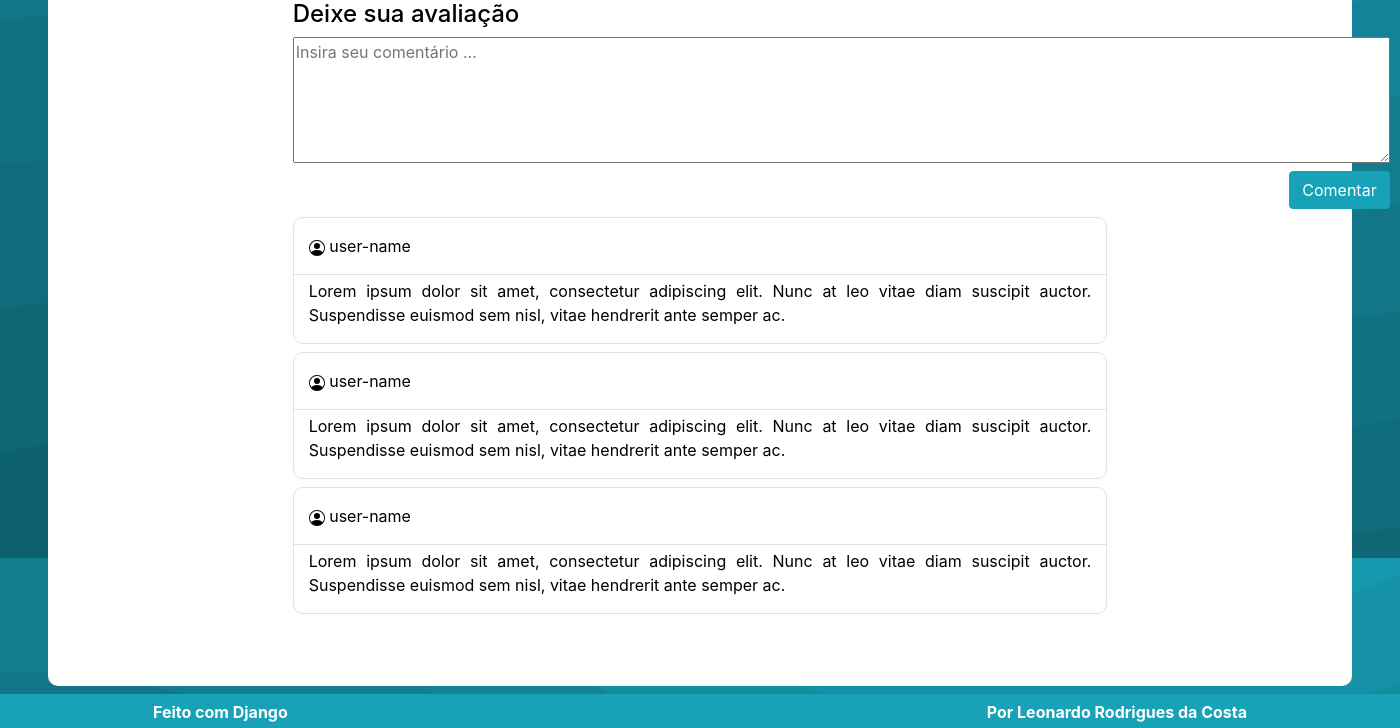
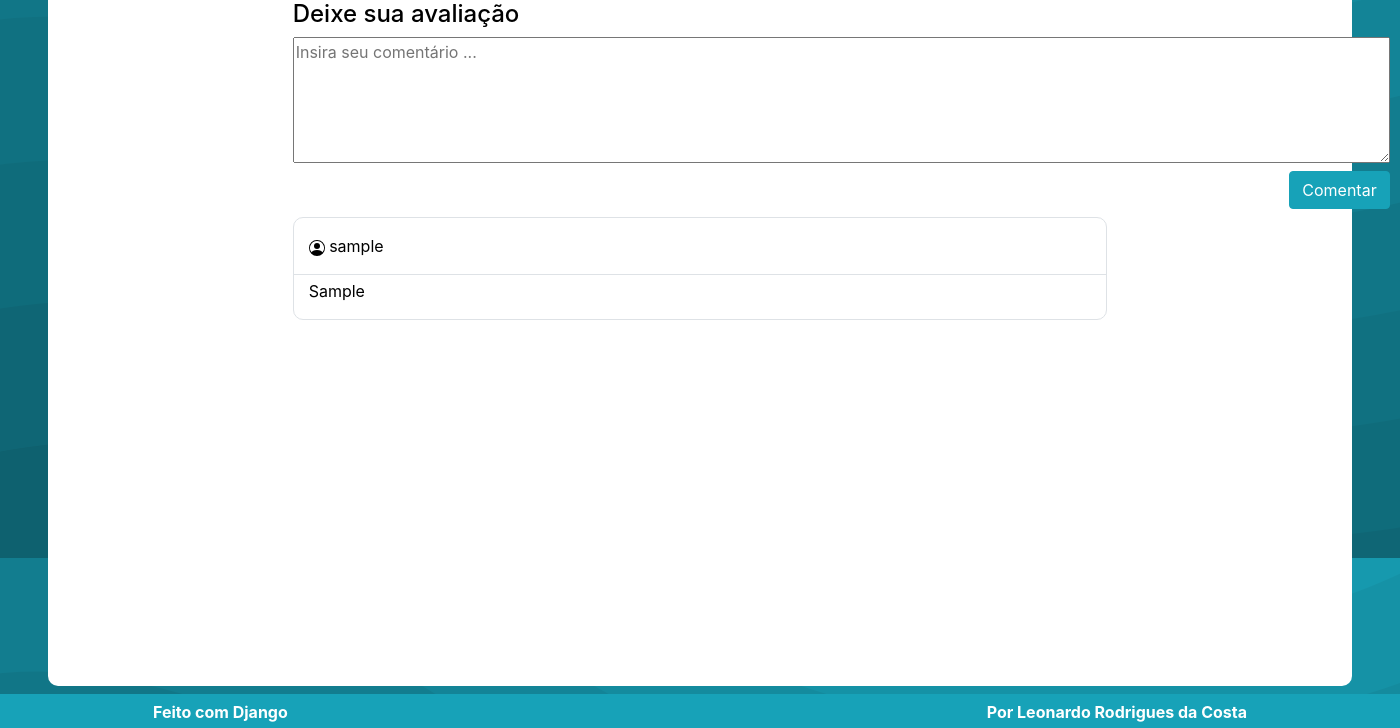
Before and after one commit to leonhardc/ecomerce-django, a Django app: a page that uses produto/templates/produto/detalhe.html in a window 1400 px wide. Shown: the part 1842-2570 px from the top of the page. Run offline with Django 4.2, Linux system fonts and the light colour scheme; tables that the repository leaves empty hold one stand-in row (values such as "Sample post"); grey boxes marked "Sample" are stand-in pictures; some libraries are stand-ins or nearby versions.

Commit message:
Nova view de detalhe de produto, adicionados comentários no template de detalhe

```diff
--- a/produto/templates/produto/detalhe.html
+++ b/produto/templates/produto/detalhe.html
@@ -124,7 +124,8 @@
 
                 <div class="row mb-2 ">
                     <h4 class="mx-4">Deixe sua avaliação</h4>
-                    <form action="#" class="mx-4">
+                    <form action="{% url 'produto:comentar' %}" class="mx-4" method="POST">
+                        {% csrf_token %}
                         <div class="row mx-auto mb-2">
                             <textarea class="ms-2" name="comentario" id="comentario" cols="105" rows="5" placeholder="Insira seu comentário ..."></textarea>
                         </div>
@@ -135,68 +136,28 @@
                         </div>
                     </form>
                 </div>
-
+                {% for comentario in comentarios %}
                 <div class="row mb-2">
                     <div class="col border mx-4" style="border-radius: 10px;">
-                        <div class="row border-bottom py-2">
+                        <div class="row border-bottom py-2 bg-body-secondary">
                             <div class="col py-2">
                                 <svg xmlns="http://www.w3.org/2000/svg" width="16" height="16" fill="currentColor" class="bi bi-person-circle" viewBox="0 0 16 16">
                                     <path d="M11 6a3 3 0 1 1-6 0 3 3 0 0 1 6 0z"/>
                                     <path fill-rule="evenodd" d="M0 8a8 8 0 1 1 16 0A8 8 0 0 1 0 8zm8-7a7 7 0 0 0-5.468 11.37C3.242 11.226 4.805 10 8 10s4.757 1.225 5.468 2.37A7 7 0 0 0 8 1z"/>
                                 </svg>
-                                <span>user-name</span>
+                                <span>{{comentario.usuario_comentario}}</span>
                             </div>
                         </div>
                         <div class="row pt-1">
                             <div class="col">
                                 <p class="text-justify">
-                                    Lorem ipsum dolor sit amet, consectetur adipiscing elit. Nunc at leo vitae diam suscipit auctor. Suspendisse euismod sem nisl, vitae hendrerit ante semper ac.
+                                    {{comentario.comentario}}
                                 </p>
                             </div>
                         </div>
                     </div>
                 </div>
-                <div class="row mb-2">
-                    <div class="col border mx-4" style="border-radius: 10px;">
-                        <div class="row border-bottom py-2">
-                            <div class="col py-2">
-                                <svg xmlns="http://www.w3.org/2000/svg" width="16" height="16" fill="currentColor" class="bi bi-person-circle" viewBox="0 0 16 16">
-                                    <path d="M11 6a3 3 0 1 1-6 0 3 3 0 0 1 6 0z"/>
-                                    <path fill-rule="evenodd" d="M0 8a8 8 0 1 1 16 0A8 8 0 0 1 0 8zm8-7a7 7 0 0 0-5.468 11.37C3.242 11.226 4.805 10 8 10s4.757 1.225 5.468 2.37A7 7 0 0 0 8 1z"/>
-                                </svg>
-                                <span>user-name</span>
-                            </div>
-                        </div>
-                        <div class="row pt-1">
-                            <div class="col">
-                                <p class="text-justify">
-                                    Lorem ipsum dolor sit amet, consectetur adipiscing elit. Nunc at leo vitae diam suscipit auctor. Suspendisse euismod sem nisl, vitae hendrerit ante semper ac.
-                                </p>
-                            </div>
-                        </div>
-                    </div>
-                </div>
-                <div class="row mb-2">
-                    <div class="col border mx-4" style="border-radius: 10px;">
-                        <div class="row border-bottom py-2">
-                            <div class="col py-2">
-                                <svg xmlns="http://www.w3.org/2000/svg" width="16" height="16" fill="currentColor" class="bi bi-person-circle" viewBox="0 0 16 16">
-                                    <path d="M11 6a3 3 0 1 1-6 0 3 3 0 0 1 6 0z"/>
-                                    <path fill-rule="evenodd" d="M0 8a8 8 0 1 1 16 0A8 8 0 0 1 0 8zm8-7a7 7 0 0 0-5.468 11.37C3.242 11.226 4.805 10 8 10s4.757 1.225 5.468 2.37A7 7 0 0 0 8 1z"/>
-                                </svg>
-                                <span>user-name</span>
-                            </div>
-                        </div>
-                        <div class="row pt-1">
-                            <div class="col">
-                                <p class="text-justify">
-                                    Lorem ipsum dolor sit amet, consectetur adipiscing elit. Nunc at leo vitae diam suscipit auctor. Suspendisse euismod sem nisl, vitae hendrerit ante semper ac.
-                                </p>
-                            </div>
-                        </div>
-                    </div>
-                </div>
-
+                {% endfor %}
 
             </div>
         </div>
--- a/produto/views.py
+++ b/produto/views.py
@@ -18,15 +18,34 @@ class ListaProdutos(ListView):
     template_name = 'produto/lista.html'
     context_object_name = 'produtos'
 
-class DetalheProduto(DetailView):
-    """
-        Mostra os detalhes do produto selecionado na página principal
-    """
+# class DetalheProduto(DetailView):
+#     """
+#         Mostra os detalhes do produto selecionado na página principal
+#     """
 
-    model = Produto
-    template_name = 'produto/detalhe.html'
-    context_object_name = 'produto'
-    slug_url_kwarg = 'slug'
+#     model = Produto
+#     template_name = 'produto/detalhe.html'
+#     context_object_name = 'produto'
+#     slug_url_kwarg = 'slug'
+
+class DetalheProduto(View):
+    def get(self, *args, **kwargs):
+        template_name = 'produto/detalhe.html'
+        slug = kwargs['slug']
+
+        produto = Produto.objects.filter(slug=slug).first()
+        comentario_produto = Comentario.objects.filter(produto_comentario=produto)
+
+        contexto = {
+            'produto': produto,
+            'comentarios': comentario_produto
+        }
+
+        return render(
+            self.request,
+            template_name=template_name,
+            context=contexto
+        )
 
 class AdicionarAoCarrinho(View):
     """
@@ -349,6 +368,7 @@ def adicionarComentario(request):
     """
     if not request.user.is_authenticated:
         messages.error(request, "Antes de deixar sua avaliação faça login no nosso site.")
+        return redirect(request.META.get('HTTP_REFERER'))
 
     if request.method == "POST":
         """
```
